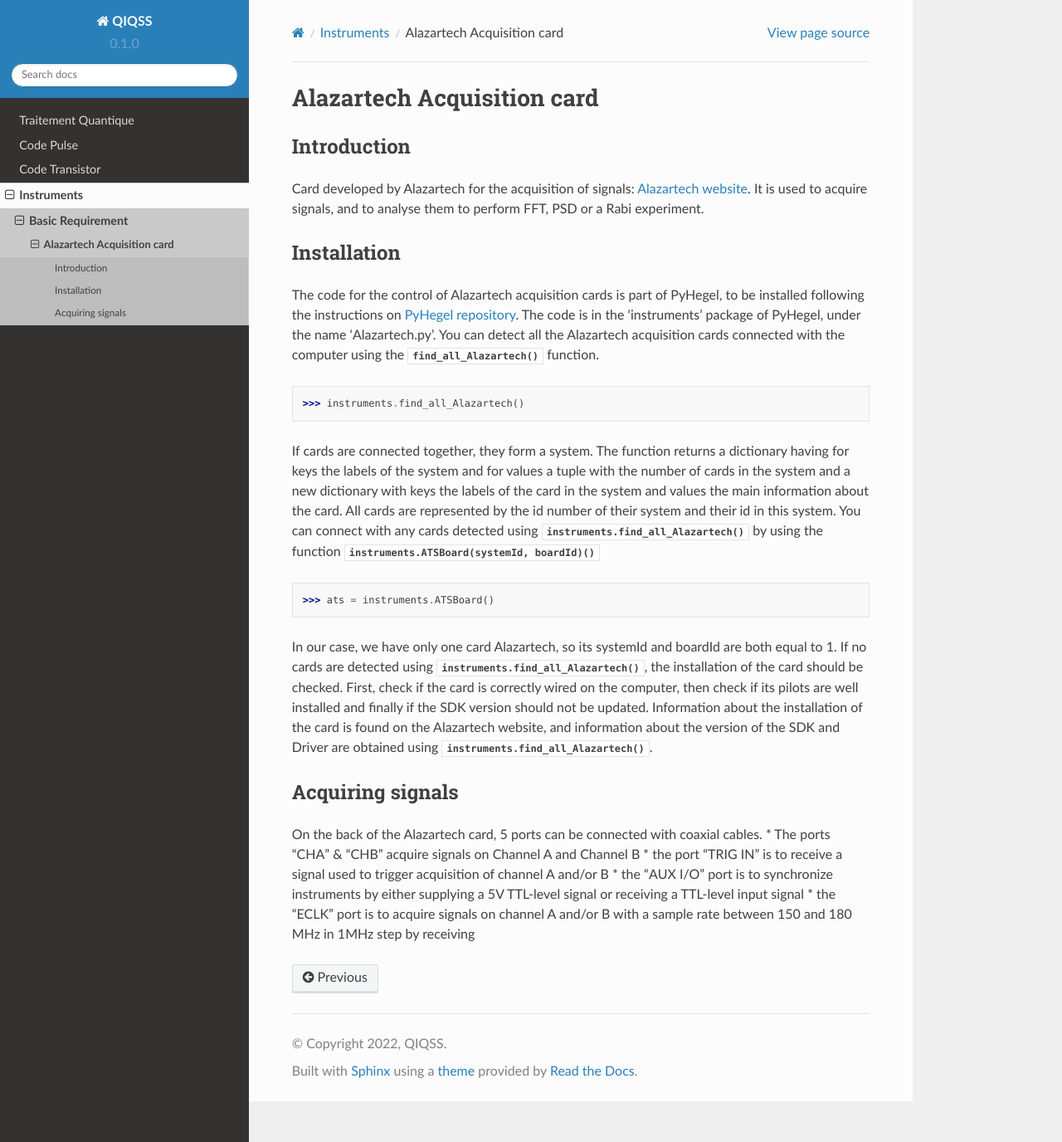
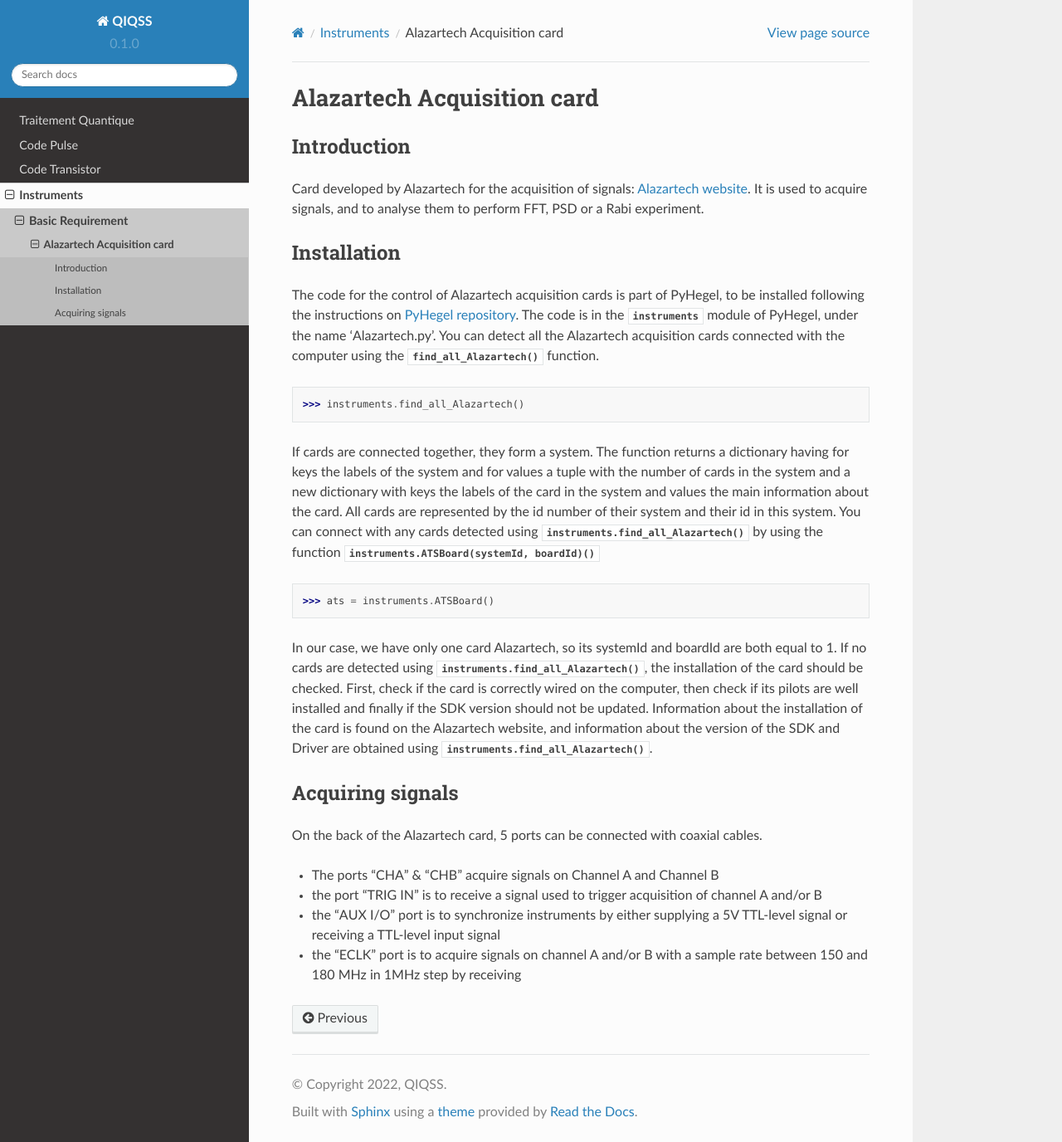
Before and after one commit to DevonDevilliers/QIQSS-Code, a Sphinx documentation site: the page built from docs/source/Alazartech.rst, in a window 1280 px wide and 1376 px high. Shown: the whole window at 83% size. Built offline with Sphinx 7.4.7 and the Read the Docs theme 2.0.0, drawn with Linux system fonts in a browser that asks for light colours.

Commit message:
Add reStructuredText features

```diff
--- a/docs/source/Alazartech.rst
+++ b/docs/source/Alazartech.rst
@@ -9,7 +9,7 @@
 Installation
 ------------
 The code for the control of Alazartech acquisition cards is part of PyHegel, to be installed following the instructions on `PyHegel repository <https://github.com/lupien/pyHegel/blob/master/README.rst>`_.
-The code is in the 'instruments' package of PyHegel, under the name 'Alazartech.py'.
+The code is in the :mod:`instruments` module of PyHegel, under the name 'Alazartech.py'.
 You can detect all the Alazartech acquisition cards connected with the computer using the :py:func:`find_all_Alazartech` function.
 
 >>> instruments.find_all_Alazartech()
@@ -24,7 +24,9 @@
 
 Acquiring signals
 -----------------
+
 On the back of the Alazartech card, 5 ports can be connected with coaxial cables.
+
 * The ports "CHA" & "CHB" acquire signals on Channel A and Channel B
 * the port "TRIG IN" is to receive a signal used to trigger acquisition of channel A and/or B
 * the "AUX I/O" port is to synchronize instruments by either supplying a 5V TTL-level signal or receiving a TTL-level input signal
```
